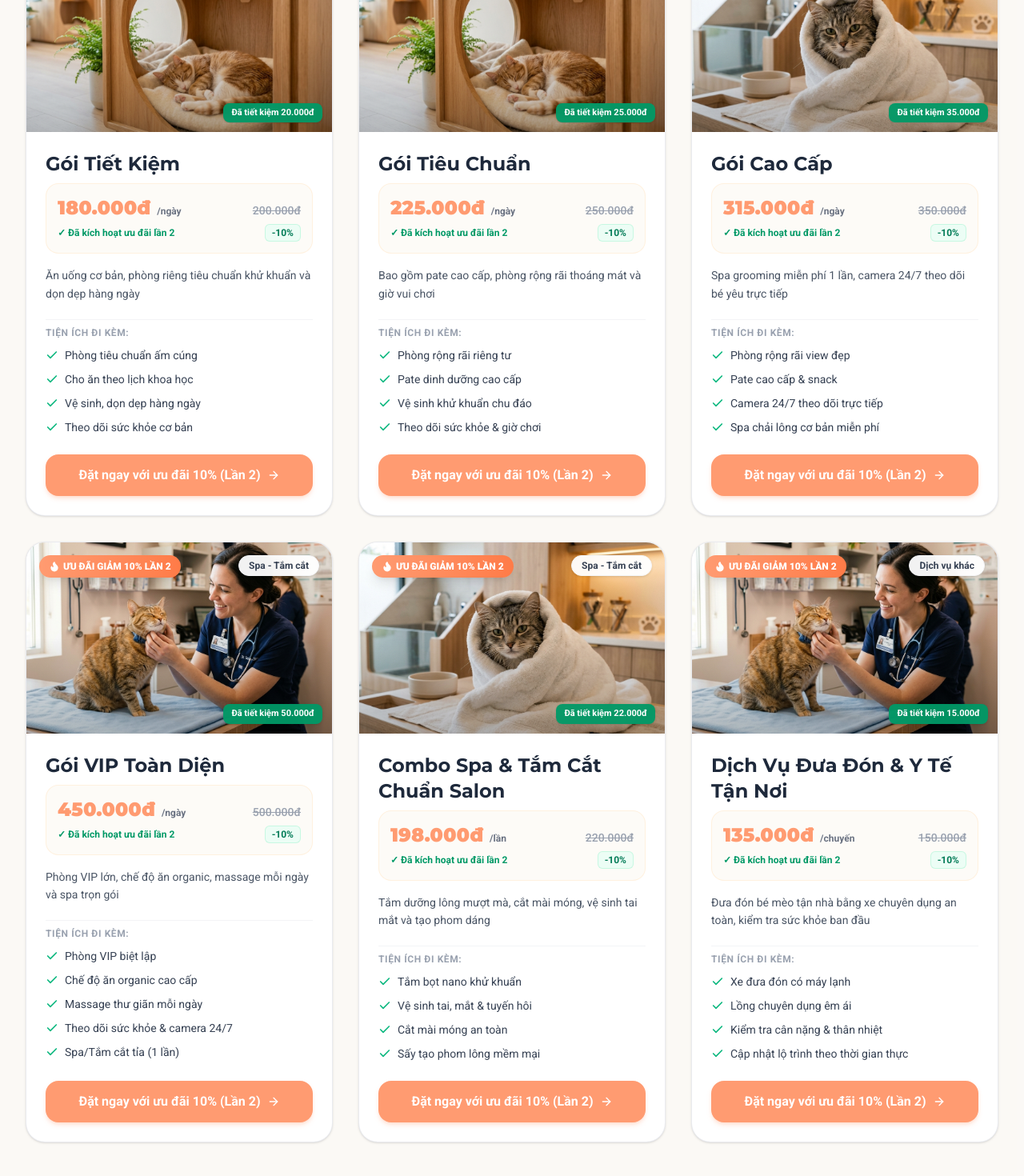
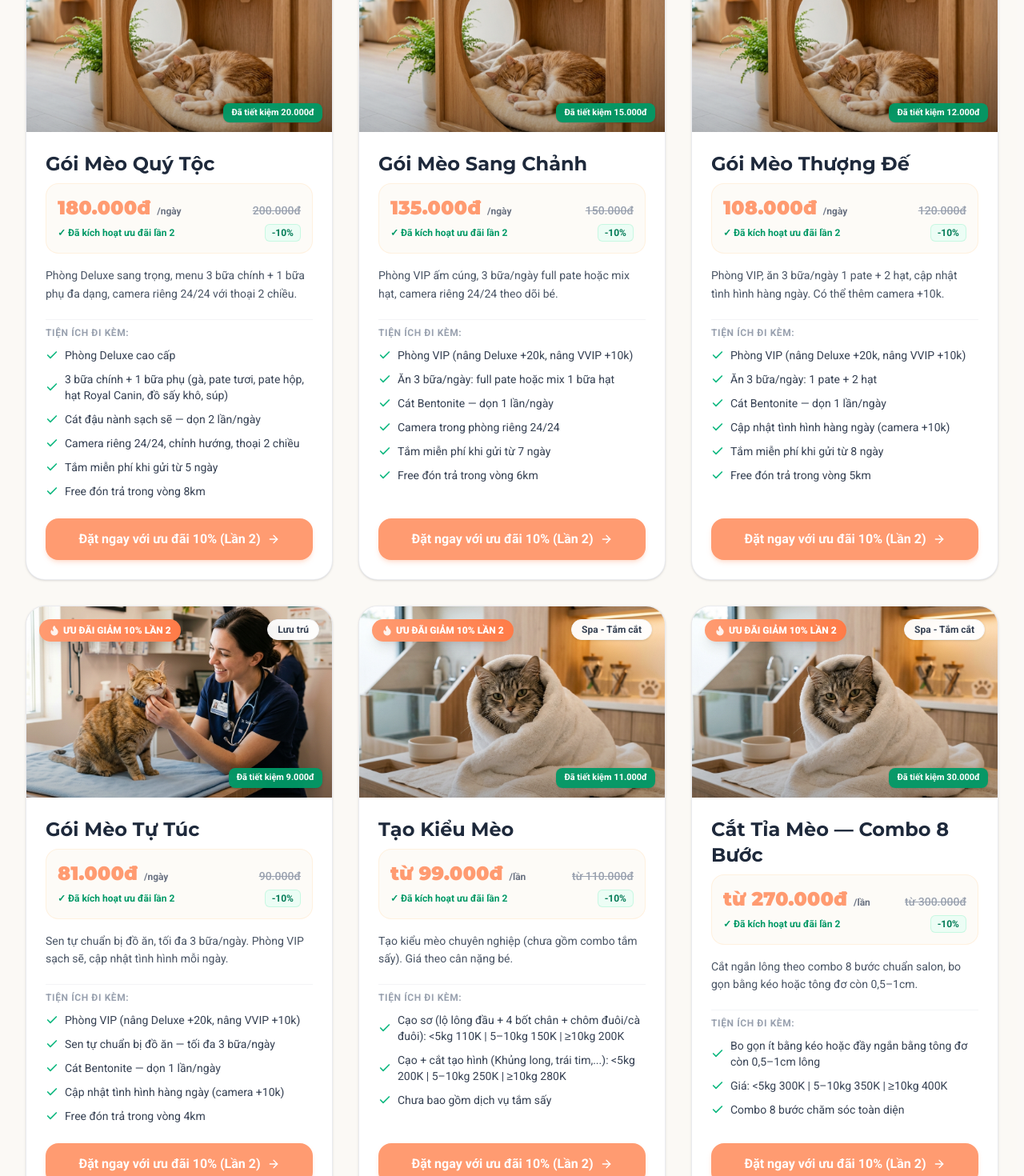
Before and after one commit to quangtrung250125/meo-vang-nha, a React (Vite) app: page /services in a window 1280 px wide. Shown: the part 840-2310 px from the top of the page at 80% size. Built offline with nearby package versions, Linux system fonts and the light colour scheme.

Commit message:
update service packages

```diff
--- a/src/App.jsx
+++ b/src/App.jsx
@@ -3,7 +3,6 @@ import { BrowserRouter, Routes, Route } from 'react-router-dom';
 import MainLayout from './layouts/MainLayout';
 import Home from './pages/Home';
 import Services from './pages/Services';
-import Pricing from './pages/Pricing';
 import Booking from './pages/Booking';
 import PetProfile from './pages/PetProfile';
 import MyBooking from './pages/MyBooking';
@@ -23,7 +22,6 @@ function App() {
               <Route path="/" element={<MainLayout />}>
                 <Route index element={<Home />} />
                 <Route path="services" element={<Services />} />
-                <Route path="pricing" element={<Pricing />} />
                 <Route path="booking" element={<Booking />} />
                 <Route path="pet-profile" element={<PetProfile />} />
                 <Route path="my-booking" element={<MyBooking />} />
--- a/src/components/layout/Header.jsx
+++ b/src/components/layout/Header.jsx
@@ -27,7 +27,6 @@ const Header = () => {
           <nav className="hidden md:flex space-x-8">
             <Link to="/" className={'text-sm tracking-wide ' + isActive('/')}>Trang chủ</Link>
             <Link to="/services" className={'text-sm tracking-wide ' + isActive('/services')}>Dịch vụ</Link>
-            <Link to="/pricing" className={'text-sm tracking-wide ' + isActive('/pricing')}>Bảng giá</Link>
             <Link to="/pet-profile" className={'text-sm tracking-wide ' + isActive('/pet-profile')}>Hồ sơ mèo</Link>
             <Link to="/booking" className={'text-sm tracking-wide ' + isActive('/booking')}>Đặt phòng</Link>
           </nav>
--- a/src/mockData/servicesData.js
+++ b/src/mockData/servicesData.js
@@ -13,7 +13,7 @@ export const packagesList = [
   {
     id: 'p1',
     category: 'Lưu trú',
-    name: 'Gói Tiết Kiệm',
+    name: 'Gói Mèo Quý Tộc',
     originalPrice: 200000,
     price: 180000,
     originalPriceString: '200.000đ',
@@ -24,88 +24,166 @@ export const packagesList = [
     period: '/ngày',
     bg: 'bg-[#FFF9F0]',
     border: 'border-orange-100',
-    desc: 'Ăn uống cơ bản, phòng riêng tiêu chuẩn khử khuẩn và dọn dẹp hàng ngày',
+    desc: 'Phòng Deluxe sang trọng, menu 3 bữa chính + 1 bữa phụ đa dạng, camera riêng 24/24 với thoại 2 chiều.',
     image: '/images/service_hotel.png',
-    features: ['Phòng tiêu chuẩn ấm cúng', 'Cho ăn theo lịch khoa học', 'Vệ sinh, dọn dẹp hàng ngày', 'Theo dõi sức khỏe cơ bản'],
-    isPromo: true
+    features: [
+      'Phòng Deluxe cao cấp',
+      '3 bữa chính + 1 bữa phụ (gà, pate tươi, pate hộp, hạt Royal Canin, đồ sấy khô, súp)',
+      'Cát đậu nành sạch sẽ — dọn 2 lần/ngày',
+      'Camera riêng 24/24, chỉnh hướng, thoại 2 chiều',
+      'Tắm miễn phí khi gửi từ 5 ngày',
+      'Free đón trả trong vòng 8km'
+    ],
+    isPromo: true,
+    isBestChoice: true
   },
   {
     id: 'p2',
     category: 'Lưu trú',
-    name: 'Gói Tiêu Chuẩn',
-    originalPrice: 250000,
-    price: 225000,
-    originalPriceString: '250.000đ',
-    priceString: '225.000đ',
+    name: 'Gói Mèo Sang Chảnh',
+    originalPrice: 150000,
+    price: 135000,
+    originalPriceString: '150.000đ',
+    priceString: '135.000đ',
     discountPercent: 10,
     discountBadge: 'Lần 2: -10%',
-    savingsString: '25.000đ',
+    savingsString: '15.000đ',
     period: '/ngày',
     bg: 'bg-primary-light',
     border: 'border-green-100',
-    desc: 'Bao gồm pate cao cấp, phòng rộng rãi thoáng mát và giờ vui chơi',
+    desc: 'Phòng VIP ấm cúng, 3 bữa/ngày full pate hoặc mix hạt, camera riêng 24/24 theo dõi bé.',
     image: '/images/service_hotel.png',
-    features: ['Phòng rộng rãi riêng tư', 'Pate dinh dưỡng cao cấp', 'Vệ sinh khử khuẩn chu đáo', 'Theo dõi sức khỏe & giờ chơi'],
+    features: [
+      'Phòng VIP (nâng Deluxe +20k, nâng VVIP +10k)',
+      'Ăn 3 bữa/ngày: full pate hoặc mix 1 bữa hạt',
+      'Cát Bentonite — dọn 1 lần/ngày',
+      'Camera trong phòng riêng 24/24',
+      'Tắm miễn phí khi gửi từ 7 ngày',
+      'Free đón trả trong vòng 6km'
+    ],
     isPromo: true,
     isPopular: true
   },
   {
     id: 'p3',
     category: 'Lưu trú',
-    name: 'Gói Cao Cấp',
-    originalPrice: 350000,
-    price: 315000,
-    originalPriceString: '350.000đ',
-    priceString: '315.000đ',
+    name: 'Gói Mèo Thượng Đế',
+    originalPrice: 120000,
+    price: 108000,
+    originalPriceString: '120.000đ',
+    priceString: '108.000đ',
     discountPercent: 10,
     discountBadge: 'Lần 2: -10%',
-    savingsString: '35.000đ',
+    savingsString: '12.000đ',
     period: '/ngày',
     bg: 'bg-primary-light',
     border: 'border-green-100',
-    desc: 'Spa grooming miễn phí 1 lần, camera 24/7 theo dõi bé yêu trực tiếp',
-    image: '/images/service_spa.png',
-    features: ['Phòng rộng rãi view đẹp', 'Pate cao cấp & snack', 'Camera 24/7 theo dõi trực tiếp', 'Spa chải lông cơ bản miễn phí'],
+    desc: 'Phòng VIP, ăn 3 bữa/ngày 1 pate + 2 hạt, cập nhật tình hình hàng ngày. Có thể thêm camera +10k.',
+    image: '/images/service_hotel.png',
+    features: [
+      'Phòng VIP (nâng Deluxe +20k, nâng VVIP +10k)',
+      'Ăn 3 bữa/ngày: 1 pate + 2 hạt',
+      'Cát Bentonite — dọn 1 lần/ngày',
+      'Cập nhật tình hình hàng ngày (camera +10k)',
+      'Tắm miễn phí khi gửi từ 8 ngày',
+      'Free đón trả trong vòng 5km'
+    ],
     isPromo: true
   },
   {
-    id: 'p4',
-    category: 'Spa - Tắm cắt',
-    name: 'Gói VIP Toàn Diện',
-    originalPrice: 500000,
-    price: 450000,
-    originalPriceString: '500.000đ',
-    priceString: '450.000đ',
+    id: 'p4-tt',
+    category: 'Lưu trú',
+    name: 'Gói Mèo Tự Túc',
+    originalPrice: 90000,
+    price: 81000,
+    originalPriceString: '90.000đ',
+    priceString: '81.000đ',
     discountPercent: 10,
     discountBadge: 'Lần 2: -10%',
-    savingsString: '50.000đ',
+    savingsString: '9.000đ',
     period: '/ngày',
     bg: 'bg-[#FFF9F0]',
     border: 'border-orange-100',
-    desc: 'Phòng VIP lớn, chế độ ăn organic, massage mỗi ngày và spa trọn gói',
+    desc: 'Sen tự chuẩn bị đồ ăn, tối đa 3 bữa/ngày. Phòng VIP sạch sẽ, cập nhật tình hình mỗi ngày.',
     image: '/images/service_care.png',
-    features: ['Phòng VIP biệt lập', 'Chế độ ăn organic cao cấp', 'Massage thư giãn mỗi ngày', 'Theo dõi sức khỏe & camera 24/7', 'Spa/Tắm cắt tỉa (1 lần)'],
-    isPromo: true,
-    isBestChoice: true
+    features: [
+      'Phòng VIP (nâng Deluxe +20k, nâng VVIP +10k)',
+      'Sen tự chuẩn bị đồ ăn — tối đa 3 bữa/ngày',
+      'Cát Bentonite — dọn 1 lần/ngày',
+      'Cập nhật tình hình hàng ngày (camera +10k)',
+      'Free đón trả trong vòng 4km'
+    ],
+    isPromo: true
   },
   {
-    id: 's1',
+    id: 'spa1',
     category: 'Spa - Tắm cắt',
-    name: 'Combo Spa & Tắm Cắt Chuẩn Salon',
-    originalPrice: 220000,
-    price: 198000,
-    originalPriceString: '220.000đ',
-    priceString: '198.000đ',
+    name: 'Tạo Kiểu Mèo',
+    originalPrice: 110000,
+    price: 99000,
+    originalPriceString: 'từ 110.000đ',
+    priceString: 'từ 99.000đ',
     discountPercent: 10,
     discountBadge: 'Lần 2: -10%',
-    savingsString: '22.000đ',
+    savingsString: '11.000đ',
     period: '/lần',
     bg: 'bg-[#FFF9F0]',
     border: 'border-orange-100',
-    desc: 'Tắm dưỡng lông mượt mà, cắt mài móng, vệ sinh tai mắt và tạo phom dáng',
+    desc: 'Tạo kiểu mèo chuyên nghiệp (chưa gồm combo tắm sấy). Giá theo cân nặng bé.',
     image: '/images/service_spa.png',
-    features: ['Tắm bọt nano khử khuẩn', 'Vệ sinh tai, mắt & tuyến hôi', 'Cắt mài móng an toàn', 'Sấy tạo phom lông mềm mại'],
-    isPromo: true
+    features: [
+      'Cạo sơ (lộ lông đầu + 4 bốt chân + chôm đuôi/cà đuôi): <5kg 110K | 5–10kg 150K | ≥10kg 200K',
+      'Cạo + cắt tạo hình (Khủng long, trái tim,...): <5kg 200K | 5–10kg 250K | ≥10kg 280K',
+      'Chưa bao gồm dịch vụ tắm sấy',
+    ],
+    isPromo: true,
+  },
+  {
+    id: 'spa2',
+    category: 'Spa - Tắm cắt',
+    name: 'Cắt Tỉa Mèo — Combo 8 Bước',
+    originalPrice: 300000,
+    price: 270000,
+    originalPriceString: 'từ 300.000đ',
+    priceString: 'từ 270.000đ',
+    discountPercent: 10,
+    discountBadge: 'Lần 2: -10%',
+    savingsString: '30.000đ',
+    period: '/lần',
+    bg: 'bg-primary-light',
+    border: 'border-green-100',
+    desc: 'Cắt ngắn lông theo combo 8 bước chuẩn salon, bo gọn bằng kéo hoặc tông đơ còn 0,5–1cm.',
+    image: '/images/service_spa.png',
+    features: [
+      'Bo gọn ít bằng kéo hoặc đầy ngắn bằng tông đơ còn 0,5–1cm lông',
+      'Giá: <5kg 300K | 5–10kg 350K | ≥10kg 400K',
+      'Combo 8 bước chăm sóc toàn diện',
+    ],
+    isPromo: true,
+    isPopular: true,
+  },
+  {
+    id: 'spa3',
+    category: 'Spa - Tắm cắt',
+    name: 'Combo Tắm Sấy Mèo',
+    originalPrice: 120000,
+    price: 108000,
+    originalPriceString: 'từ 120.000đ',
+    priceString: 'từ 108.000đ',
+    discountPercent: 10,
+    discountBadge: 'Lần 2: -10%',
+    savingsString: '12.000đ',
+    period: '/lần',
+    bg: 'bg-[#FFF9F0]',
+    border: 'border-orange-100',
+    desc: 'Tắm + Vệ sinh tai + Cắt móng. Giá theo cân nặng và độ dài lông bé mèo.',
+    image: '/images/service_spa.png',
+    features: [
+      'Bao gồm: Tắm, vệ sinh tai & cắt móng',
+      'Lông ngắn: <5kg 120K | 5–10kg 140K | ≥10kg 160K',
+      'Lông dài: <5kg 140K | 5–10kg 160K | ≥10kg 180K',
+    ],
+    isPromo: true,
   },
   {
     id: 's2',
```
